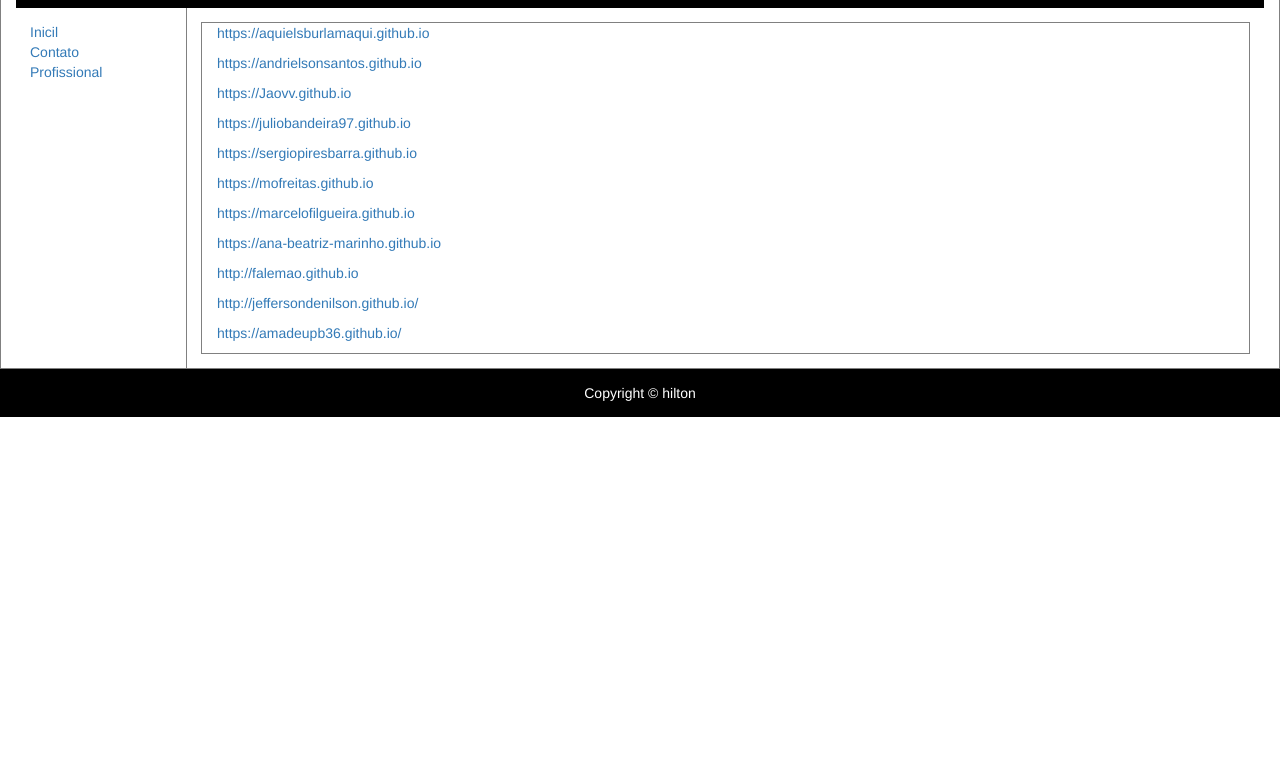
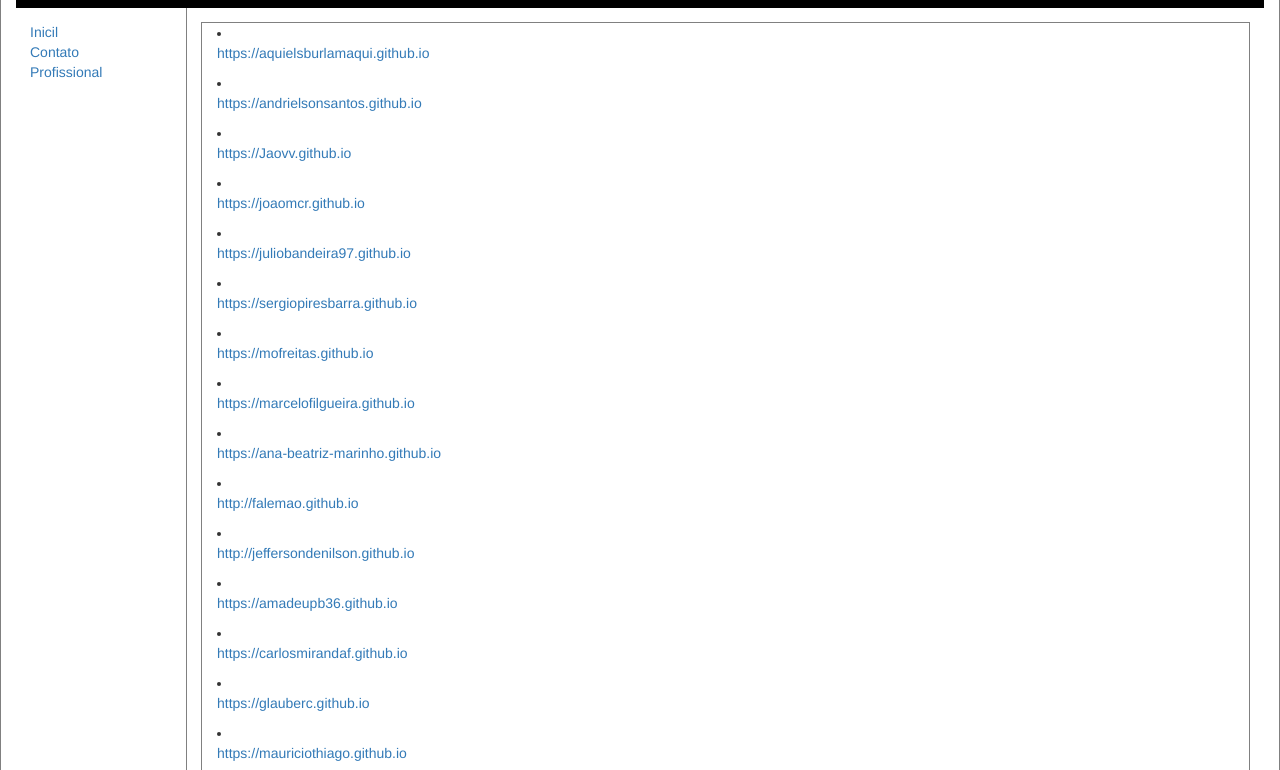
Before and after one commit to hiltonjr/hiltonjr.github.io, a plain HTML site: page Link.html in a window 1280 px wide. Shown: the part 91-861 px from the top of the page. Before the commit the page ends 800 px from the top, so only its background shows below. Drawn offline with nearby package versions, Linux system fonts and the light colour scheme.

Commit message:
add link
add link dos colegas

```diff
--- a/Link.html
+++ b/Link.html
@@ -48,7 +48,7 @@
 <div class="container">
 
 <header>
-   <h1>Pagina Pessoal</h1>
+   <h1>Parcerias</h1>
 </header>
 
 <nav>
@@ -61,27 +61,29 @@
 
 <article>
   <div class="container">
-    <p><a href="https://aquielsburlamaqui.github.io">https://aquielsburlamaqui.github.io</a></p>
-    <p><a href="https://andrielsonsantos.github.io">https://andrielsonsantos.github.io</a></p>
-    <p><a href="https://Jaovv.github.io">https://Jaovv.github.io</a></p>
-    <p><a href="https://juliobandeira97.github.io/">https://juliobandeira97.github.io</a></p>
-    <p><a href="https://sergiopiresbarra.github.io/">https://sergiopiresbarra.github.io</a></p>
-    <p><a href="https://mofreitas.github.io/">https://mofreitas.github.io</a></p>
-    <p><a href="https://marcelofilgueira.github.io/">https://marcelofilgueira.github.io</a></p>
-    <p><a href="https://ana-beatriz-marinho.github.io/">https://ana-beatriz-marinho.github.io</a></p>
-    <p><a href="http://falemao.github.io/">http://falemao.github.io</a></p>
-    <p><a href="http://jeffersondenilson.github.io/">http://jeffersondenilson.github.io/</a></p>
-    <p><a href="https://amadeupb36.github.io/">https://amadeupb36.github.io/</a></p>
+    <li><p><a href="https://aquielsburlamaqui.github.io">https://aquielsburlamaqui.github.io</a></p>
+    <li><p><a href="https://andrielsonsantos.github.io">https://andrielsonsantos.github.io</a></p>
+    <li><p><a href="https://Jaovv.github.io">https://Jaovv.github.io</a></p>
+    <li><p><a href="https://joaomcr.github.io">https://joaomcr.github.io</a></p>
+    <li><p><a href="https://juliobandeira97.github.io/">https://juliobandeira97.github.io</a></p>
+    <li><p><a href="https://sergiopiresbarra.github.io/">https://sergiopiresbarra.github.io</a></p>
+    <li><p><a href="https://mofreitas.github.io/">https://mofreitas.github.io</a></p>
+    <li><p><a href="https://marcelofilgueira.github.io/">https://marcelofilgueira.github.io</a></p>
+    <li><p><a href="https://ana-beatriz-marinho.github.io/">https://ana-beatriz-marinho.github.io</a></p>
+    <li><p><a href="http://falemao.github.io/">http://falemao.github.io</a></p>
+    <li><p><a href="http://jeffersondenilson.github.io/">http://jeffersondenilson.github.io</a></p>
+    <li><p><a href="https://amadeupb36.github.io/">https://amadeupb36.github.io</a></p>
+    <li><p><a href="https://carlosmirandaf.github.io/">https://carlosmirandaf.github.io</a></p>
+    <li><p><a href="https://glauberc.github.io">https://glauberc.github.io</a></p>
+    <li><p><a href="https://mauriciothiago.github.io">https://mauriciothiago.github.io</a></p>
+    <li><p><a href="https://ironman1981.github.io">https://ironman1981.github.io</a></p>
 
       </div>
     </div>
   </div>
 </article>
 
-<footer>Copyright &copy; hilton </footer>
-
-<body background="clouds.gif">
-<body background="http://www.w3schools.com/clouds.gif">
+<footer>Copyright &copy; Hilton jr - 2018 </footer>
 
 </div>
 
```
